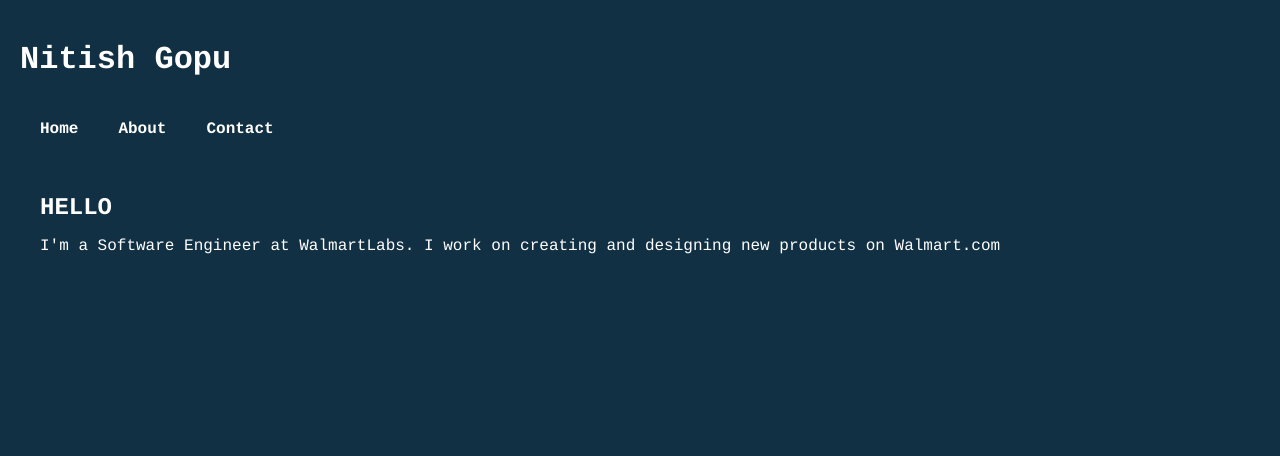
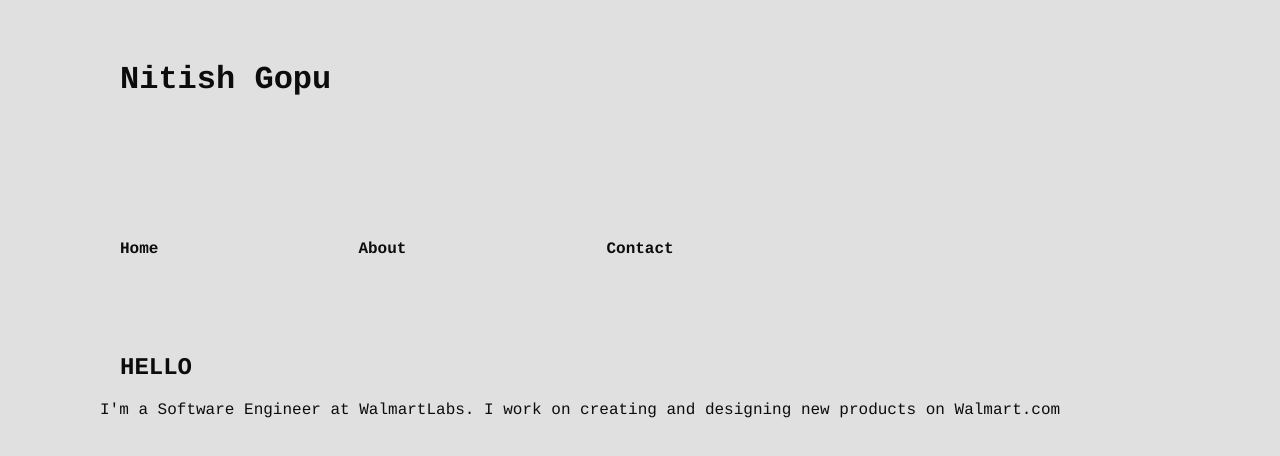
Before and after one commit to nitishgopu/myreactapp, a React app: page /about in a window 1280 px wide. Shown: the top 456 px of the page. Built offline with nearby package versions, Linux system fonts and the light colour scheme.

Commit message:
change styling

```diff
--- a/src/index.css
+++ b/src/index.css
@@ -1,38 +1,50 @@
 body {
-    background-color: #113044;
+    background-color: #e0e0e0;
     padding: 20px;
     margin: 0;
+
   }
-  h1, h2  {
+  h1 {
     font-family: Courier;
-    color: #FFF;
+    color: rgb(12, 12, 12);
+    padding: 20px;
+    margin-left:80px;
+
+  }
+
+  h2 {
+    font-family: Courier;
+    color: rgb(12, 12, 12);
   }
 
   p, ul, li {
     font-family: Courier;
-    color: #FFF;
+    color: rgb(12, 12, 12);
   }
   ul.header li {
     display: inline;
+    padding: 40px;
     list-style-type: none;
-    margin: 0;
+    margin: 40px;
   }
   ul.header {
-    padding: 0;
+    padding: 0px;
+    padding-top: 80px
   }
   ul.header li a {
-    color: #FFF;
+    color: rgb(12, 12, 12);
     font-weight: bold;
     text-decoration: none;
     padding: 20px;
     display: inline-block;
   }
   .content {
-    padding: 20px;
+    padding: 40px;
+    margin-left: 40px;
   }
   .content h2 {
     padding: 0;
-    margin: 0;
+    margin-left: 20px;
   }
   .content li {
     margin-bottom: 10px;
```
Also changed, not shown: 1 other file (tests, documents, lock files or other folders).
